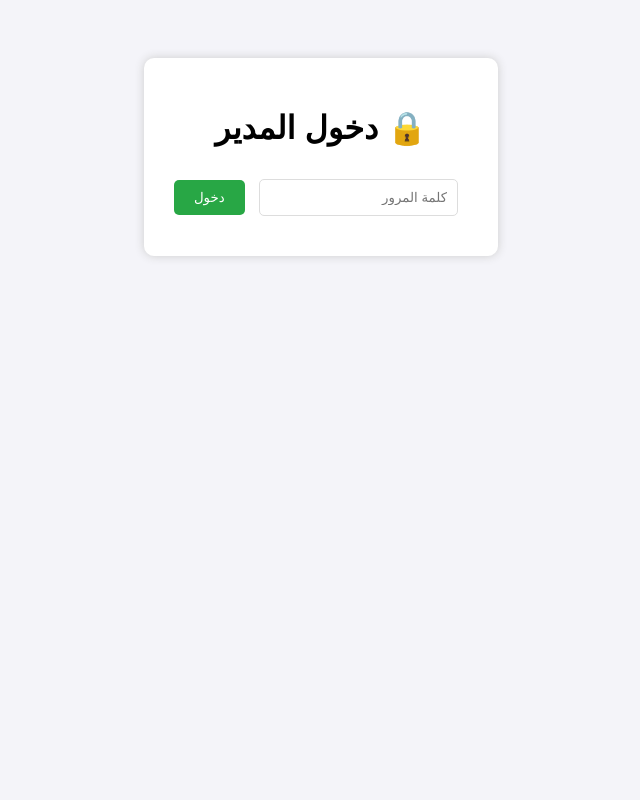
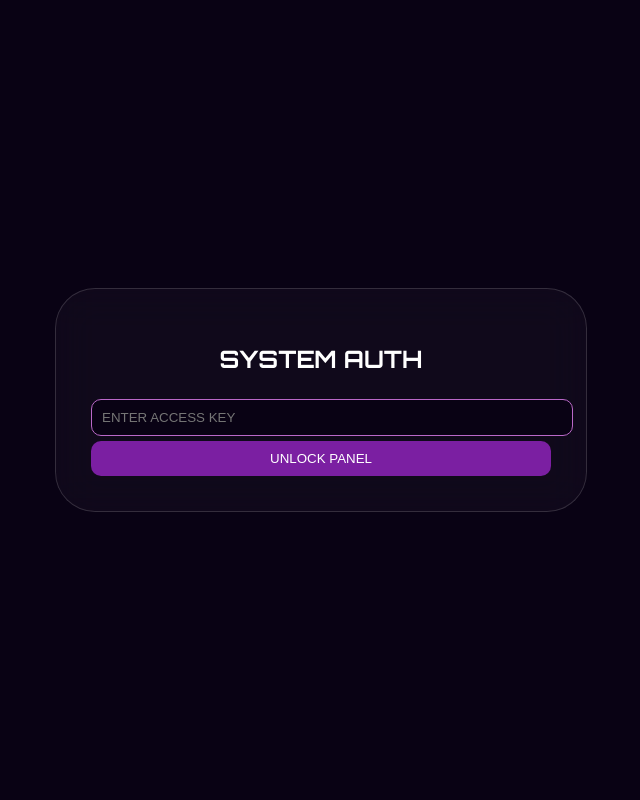
Before and after one commit to bazriadem57-png/keys-sestem, a Flask app: page / in a window 1280 px wide. Shown: the whole page, without its empty margins (319-959 px from the left). Run offline with Flask 3, Linux system fonts and the light colour scheme.

Commit message:
Update index.html

```diff
--- a/templates/index.html
+++ b/templates/index.html
@@ -1,31 +1,72 @@
 <!DOCTYPE html>
-<html lang="ar" dir="rtl">
+<html lang="en">
 <head>
     <meta charset="UTF-8">
-    <title>Master Panel</title>
+    <title>Silent ExE - PURPLE ADMIN</title>
+    <link href="https://fonts.googleapis.com/css2?family=Orbitron:wght@400;700;800&family=Poppins:wght@300;400;600&display=swap" rel="stylesheet">
     <style>
-        body { font-family: sans-serif; background-color: #f4f4f9; text-align: center; padding: 50px; }
-        .box { background: white; padding: 30px; border-radius: 10px; display: inline-block; box-shadow: 0px 0px 10px #ccc; }
-        input { padding: 10px; margin: 10px; border: 1px solid #ddd; border-radius: 5px; }
-        button { padding: 10px 20px; background: #28a745; color: white; border: none; border-radius: 5px; cursor: pointer; }
+        body { background-color: #090214; font-family: 'Poppins', Arial; color: white; display: flex; justify-content: center; align-items: center; min-height: 100vh; margin: 0; }
+        .container { width: 460px; background: rgba(255, 255, 255, 0.03); padding: 35px; border-radius: 40px; border: 1px solid rgba(255, 255, 255, 0.15); backdrop-filter: blur(20px); }
+        h2 { font-family: 'Orbitron'; color: #ffffff; text-align: center; }
+        .section-box { margin-bottom: 20px; padding: 18px; border-radius: 20px; background: rgba(9, 2, 20, 0.6); border: 1px solid #ba68c8; }
+        input, select { width: 100%; padding: 10px; margin: 5px 0; background: #090214; border: 1px solid #ba68c8; color: white; border-radius: 10px; }
+        button { width: 100%; padding: 10px; background: #7b1fa2; border: none; color: white; border-radius: 10px; cursor: pointer; }
+        .msg { color: #00ff99; text-align: center; margin-bottom: 10px; }
     </style>
 </head>
 <body>
-    <div class="box">
-        {% if not session.get('logged_in') %}
-            <h1>🔒 دخول المدير</h1>
+
+<div class="container">
+    {% if not session.get('logged_in') %}
+        <h2>SYSTEM AUTH</h2>
+        <form method="POST">
+            <input type="password" name="pass" placeholder="ENTER ACCESS KEY" required>
+            <button type="submit">UNLOCK PANEL</button>
+        </form>
+    {% else %}
+        <h2>MASTER PANEL</h2>
+        {% if msg %}<div class="msg">{{ msg }}</div>{% endif %}
+
+        <div class="section-box">
             <form method="POST">
-                <input type="password" name="pass" placeholder="كلمة المرور">
-                <button type="submit">دخول</button>
+                <select name="m_status">
+                    <option value="0" {% if m_mode==0 %}selected{% endif %}>ONLINE</option>
+                    <option value="1" {% if m_mode==1 %}selected{% endif %}>MAINTENANCE</option>
+                </select>
+                <button type="submit" name="toggle_maintenance">APPLY STATUS</button>
             </form>
-        {% else %}
-            <h1>🚀 لوحة الإدارة</h1>
+        </div>
+
+        <div class="section-box">
             <form method="POST">
-                <button type="submit" name="generate_direct">توليد كود جديد</button>
+                <select name="days">
+                    <option value="1">1 DAY</option>
+                    <option value="30">30 DAYS</option>
+                </select>
+                <button type="submit" name="generate_direct">GENERATE KEY</button>
             </form>
-            {% if msg %}<p style="color:green;">{{ msg }}</p>{% endif %}
-            <br><a href="/logout">تسجيل خروج</a>
-        {% endif %}
-    </div>
+        </div>
+
+        <div class="section-box">
+            <form method="POST">
+                <input type="text" name="res_user" placeholder="USERNAME" required>
+                <input type="text" name="res_pass" placeholder="PASSWORD" required>
+                <button type="submit" name="add_reseller">CREATE ACCOUNT</button>
+            </form>
+            <br>
+            <form method="POST">
+                <select name="res_id">
+                    {% for res in resellers %}
+                    <option value="{{ res.id }}">{{ res.username }} ({{ res.points }} PTS)</option>
+                    {% endfor %}
+                </select>
+                <input type="number" name="pts" placeholder="POINTS" required>
+                <button type="submit" name="update_points" value="add">ADD</button>
+                <button type="submit" name="update_points" value="sub" style="background:#d32f2f; margin-top:5px;">SUB</button>
+            </form>
+        </div>
+        <a href="/logout" style="color:red;">LOGOUT</a>
+    {% endif %}
+</div>
 </body>
 </html>
```
